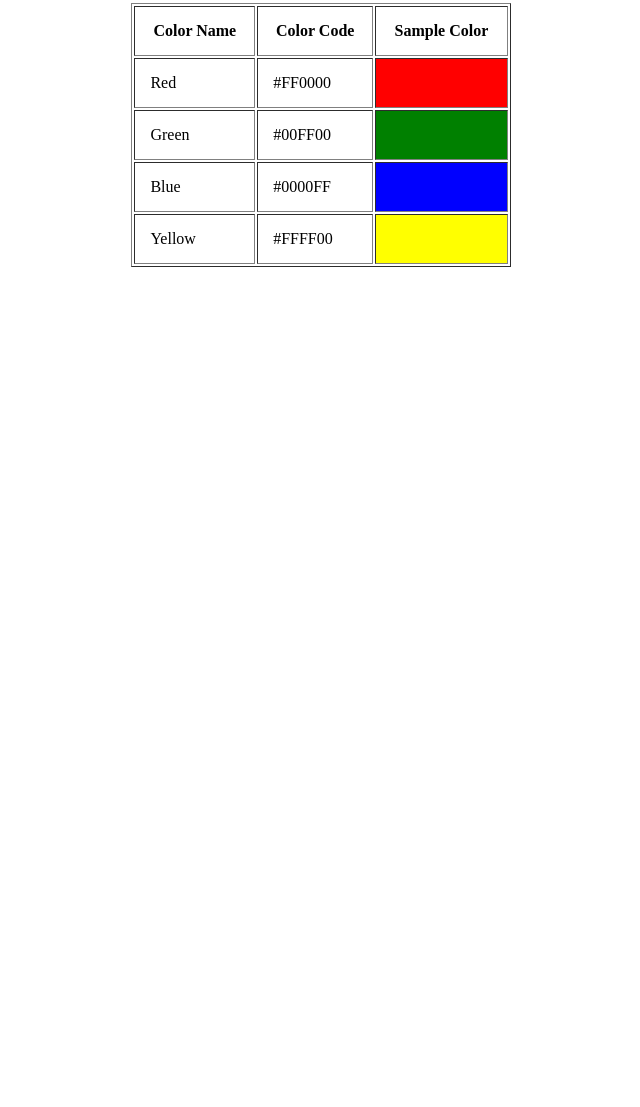
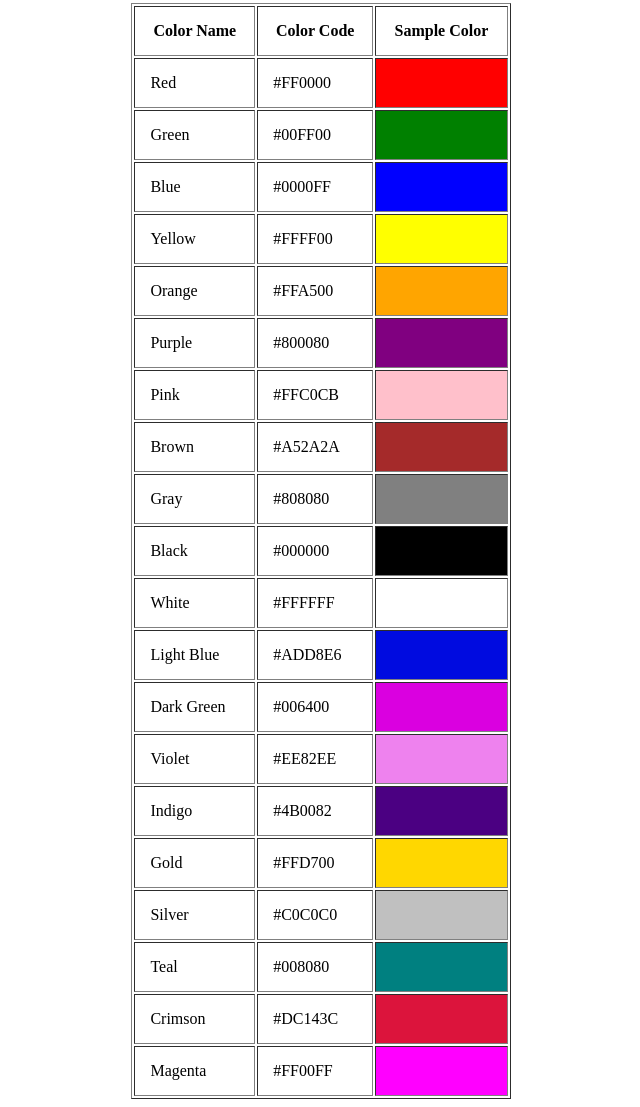
Before and after one commit to sandeepsinghrathore72/frontend, a plain HTML site: page Day4/tableassignment1.html in a window 1280 px wide. Shown: the part 5-1112 px from the top of the page, without its empty margins (319-959 px from the left). Before the commit the page ends 800 px from the top, so only its background shows below. Drawn offline with Linux system fonts and the light colour scheme.

Commit message:
Update tableassignment1.html

```diff
--- a/Day4/tableassignment1.html
+++ b/Day4/tableassignment1.html
@@ -36,6 +36,102 @@
         <td>#FFFF00</td>
         <td bgcolor="Yellow"></td>
     </tr>
+
+       <tr>
+        <td>Orange</td>
+        <td>#FFA500</td>
+        <td bgcolor="Orange"></td>
+    </tr>
+
+     <tr>
+        <td>Purple</td>
+        <td>#800080	</td>
+        <td bgcolor="Purple"></td>
+    </tr>
+
+     <tr>
+        <td>Pink</td>
+        <td>#FFC0CB</td>
+        <td bgcolor="Pink"></td>
+    </tr>
+
+    <tr>
+        <td>Brown</td>
+        <td>#A52A2A	</td>
+        <td bgcolor="Brown"></td>
+    </tr>
+
+    <tr>
+        <td>Gray</td>
+        <td>#808080</td>
+        <td bgcolor="Gray"></td>
+    </tr>
+
+    <tr>
+        <td>Black</td>
+        <td>#000000</td>
+        <td bgcolor="Black"></td>
+    </tr>
+
+     <tr>
+        <td>White</td>
+        <td>#FFFFFF</td>
+        <td bgcolor="White"></td>
+    </tr>
+
+     <tr>
+        <td>Light Blue</td>
+        <td>#ADD8E6</td>
+        <td bgcolor="Light Blue"></td>
+    </tr>
+
+    <tr>
+        <td>Dark Green</td>
+        <td>#006400</td>
+        <td bgcolor="Dark Green"></td>
+    </tr>
+
+    <tr>
+        <td>Violet</td>
+        <td>#EE82EE</td>
+        <td bgcolor="Violet"></td>
+    </tr>
+
+    <tr>
+        <td>Indigo</td>
+        <td>#4B0082</td>
+        <td bgcolor="Indigo"></td>
+    </tr>
+
+    <tr>
+        <td>Gold</td>
+        <td>#FFD700	</td>
+        <td bgcolor="Gold"></td>
+    </tr>
+
+    <tr>
+        <td>Silver</td>
+        <td>#C0C0C0</td>
+        <td bgcolor="Silver"></td>
+    </tr>
+
+    <tr>
+        <td>Teal</td>
+        <td>#008080	</td>
+        <td bgcolor="Teal"></td>
+    </tr>
+
+    <tr>
+        <td>Crimson</td>
+        <td>#DC143C</td>
+        <td bgcolor="Crimson"></td>
+    </tr>
+
+    <tr>
+        <td>Magenta</td>
+        <td>#FF00FF</td>
+        <td bgcolor="Magenta"></td>
+    </tr>
    </table>
 </body>
 </html>
```
